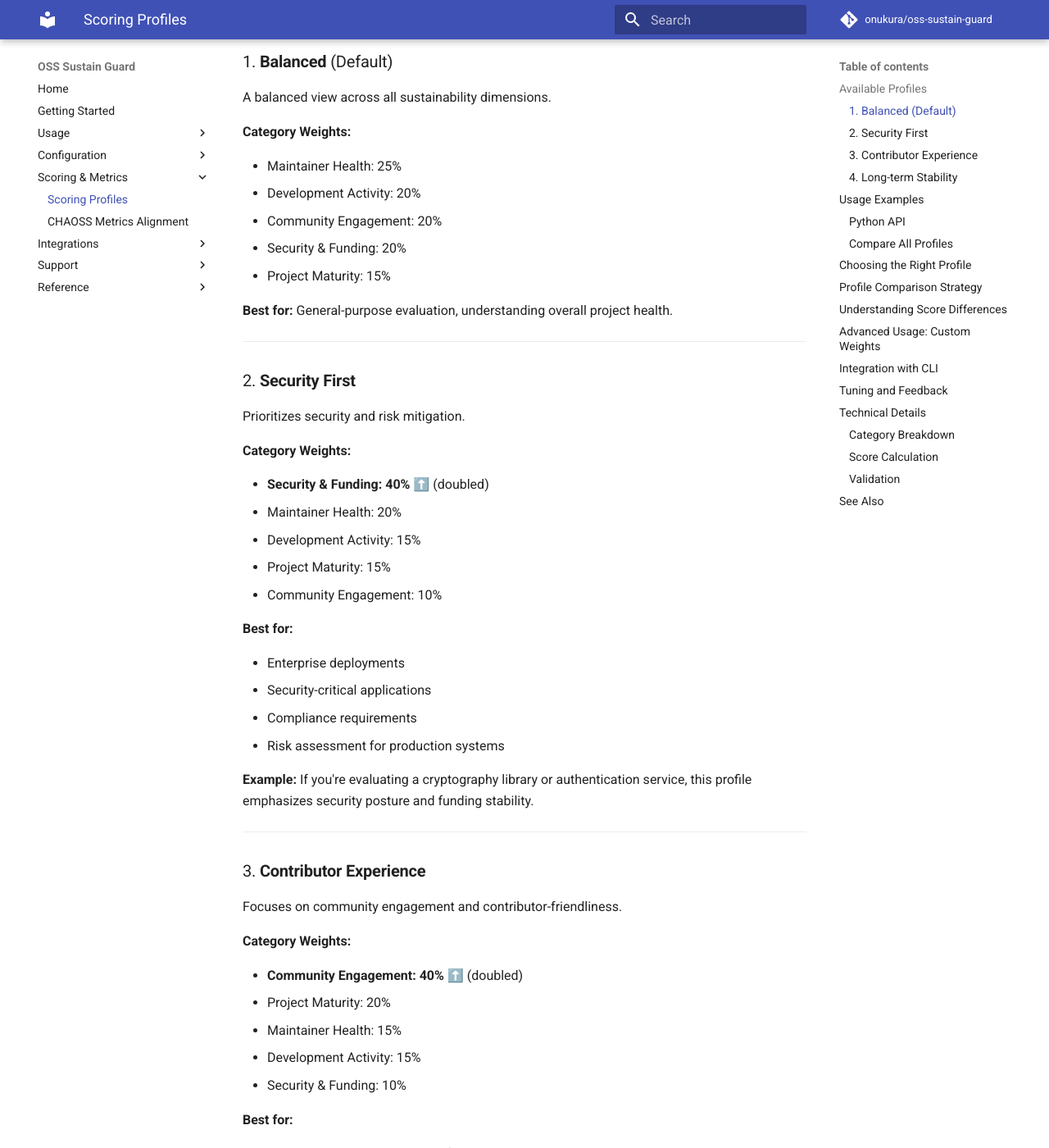
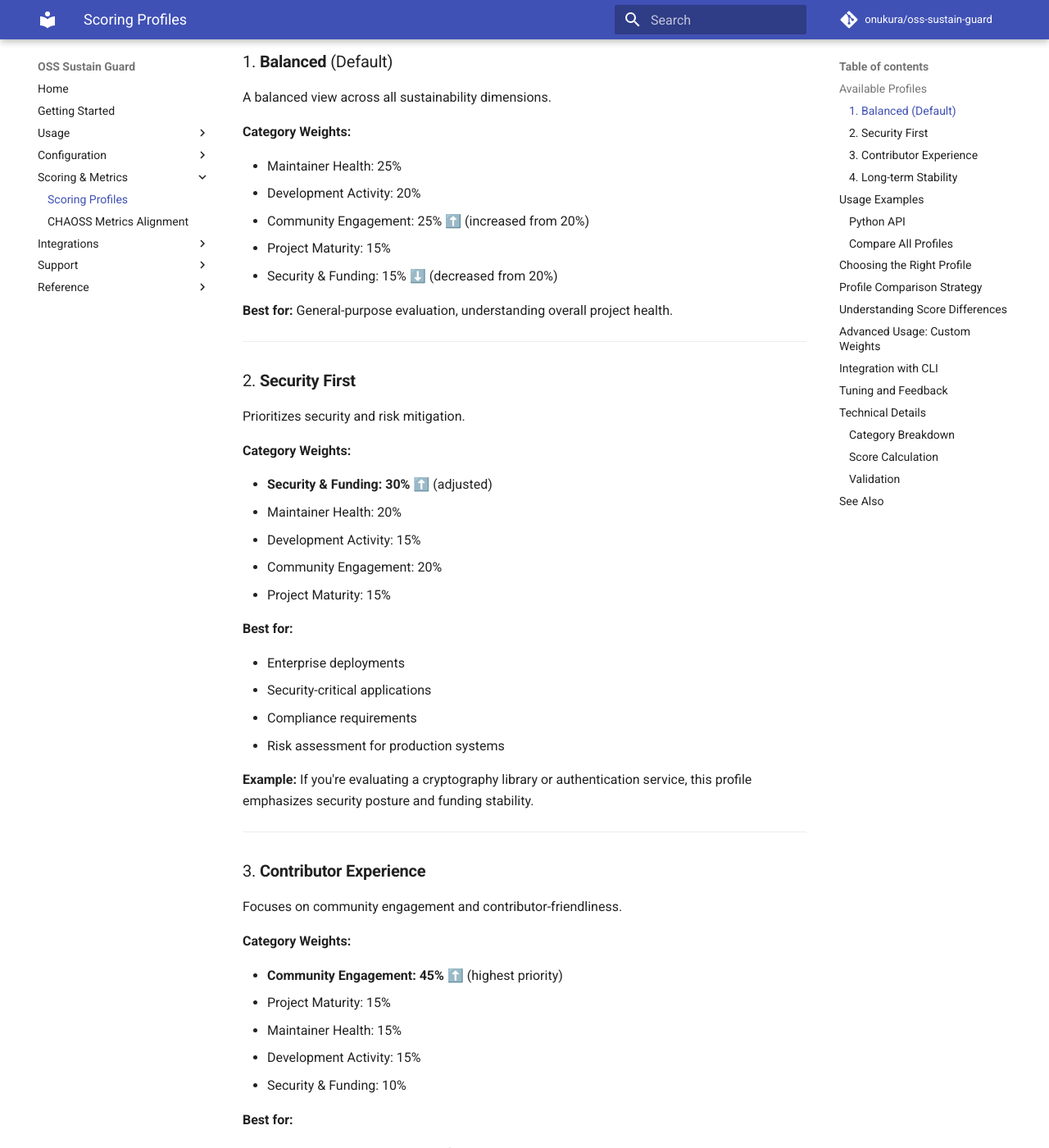
Before and after one commit to onukura/oss-sustain-guard, an MkDocs documentation site: the page built from docs/SCORING_PROFILES_GUIDE.md, in a window 1280 px wide and 1400 px high, scrolled down 287 px. Shown: the whole window at 82% size. Built offline with MkDocs 1.6.1 and Material for MkDocs 9.7.7, drawn with Linux system fonts in a browser that asks for light colours; comment, search, counter and statistics services are not loaded.

Commit message:
fix: adjust scoring weights for community engagement and security in scoring profiles

```diff
--- a/docs/SCORING_PROFILES_GUIDE.md
+++ b/docs/SCORING_PROFILES_GUIDE.md
@@ -12,9 +12,9 @@ A balanced view across all sustainability dimensions.
 
 - Maintainer Health: 25%
 - Development Activity: 20%
-- Community Engagement: 20%
-- Security & Funding: 20%
+- Community Engagement: 25% ⬆️ (increased from 20%)
 - Project Maturity: 15%
+- Security & Funding: 15% ⬇️ (decreased from 20%)
 
 **Best for:** General-purpose evaluation, understanding overall project health.
 
@@ -26,11 +26,11 @@ Prioritizes security and risk mitigation.
 
 **Category Weights:**
 
-- **Security & Funding: 40%** ⬆️ (doubled)
+- **Security & Funding: 30%** ⬆️ (adjusted)
 - Maintainer Health: 20%
 - Development Activity: 15%
+- Community Engagement: 20%
 - Project Maturity: 15%
-- Community Engagement: 10%
 
 **Best for:**
 
@@ -49,8 +49,8 @@ Focuses on community engagement and contributor-friendliness.
 
 **Category Weights:**
 
-- **Community Engagement: 40%** ⬆️ (doubled)
-- Project Maturity: 20%
+- **Community Engagement: 45%** ⬆️ (highest priority)
+- Project Maturity: 15%
 - Maintainer Health: 15%
 - Development Activity: 15%
 - Security & Funding: 10%
```
